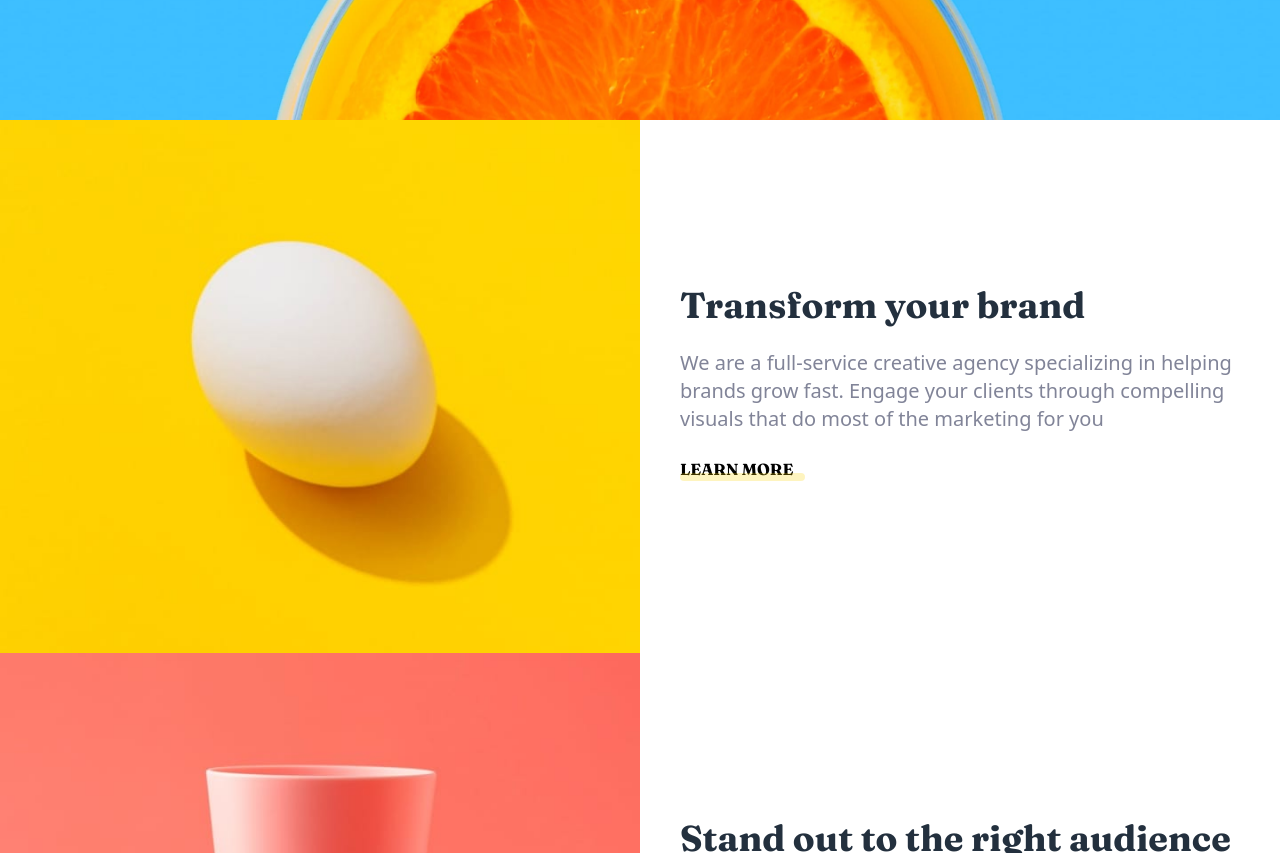
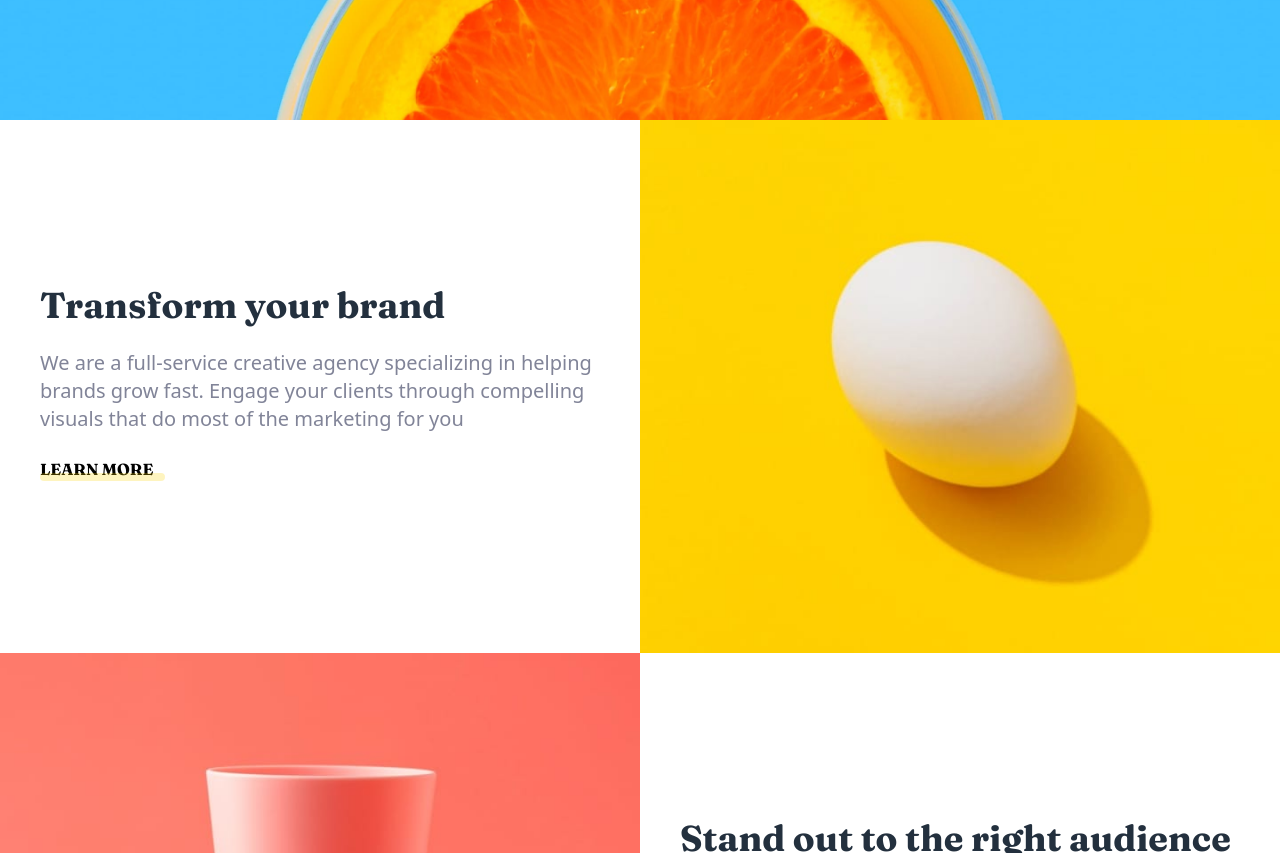
Before and after one commit to mdubelbeis/sunnyside-agency-landing-page, a React (Vite) app: page / in a window 1280 px wide. Shown: the part 480-1333 px from the top of the page. Built offline with nearby package versions, Linux system fonts and the light colour scheme.

Commit message:
cleaned up styling for responsiveness

```diff
--- a/src/components/header/NavLinks.jsx
+++ b/src/components/header/NavLinks.jsx
@@ -1,7 +1,11 @@
+import { useState } from 'react';
+
 const NavLinks = ({ showMenu }) => {
+  const [windowWidth, setWindowWidth] = useState(window.innerWidth);
+  const clippedMenu = windowWidth < 768 ? 'nav-clip' : '';
   return (
     <div
-      className={`absolute top-32 left-8 bg-pure-white text-center border-1 w-10/12 p-8 ${
+      className={`${clippedMenu} absolute top-20 left-10 bg-pure-white text-center border-1 w-10/12 p-20 ${
         showMenu ? '' : 'hidden'
       } lg:block lg:static lg:bg-transparent lg:top-0 lg:left-0 lg:m-0 lg:p-0 lg:h-full lg:w-auto`}
     >
--- a/src/components/products/ProductItem.jsx
+++ b/src/components/products/ProductItem.jsx
@@ -7,7 +7,7 @@ const ProductItem = ({
   hoverColor,
 }) => {
   return (
-    <div className={`md:flex md:${flexDir}`}>
+    <div className={`md:flex ${flexDir}`}>
       <div className="md:w-6/12">
         <img src={image} alt={image} />
       </div>
@@ -22,7 +22,7 @@ const ProductItem = ({
           <a className="font-fraunces" href="#">
             LEARN MORE
             <div
-              className={`border-4 w-[125px] mx-auto ${color} font-fraunces rounded-xl relative -top-2 md:mx-0`}
+              className={`border-4 w-[125px] mx-auto ${color} font-fraunces rounded-xl relative -top-2 md:mx-0 ${hoverColor}`}
             ></div>
           </a>
         </div>
--- a/src/components/products/Products.jsx
+++ b/src/components/products/Products.jsx
@@ -47,14 +47,14 @@ const Products = () => {
           title={productItems[0].title}
           description={productItems[0].description}
           color="border-yellow/25"
-          hoverColor="-yellow-500"
+          hoverColor="hover:border-yellow/50"
         />
         <ProductItem
           image={windowWidth < 768 ? mobileCup : desktopCup}
           title={productItems[1].title}
           description={productItems[1].description}
           color="border-soft-red/25"
-          hoverColor="-red-500"
+          hoverColor="hover:border-soft-red/50"
         />
       </div>
 
--- a/src/index.css
+++ b/src/index.css
@@ -4,3 +4,9 @@
 @tailwind base;
 @tailwind components;
 @tailwind utilities;
+
+@layer utilities {
+  .nav-clip {
+    clip-path: polygon(85% 13%, 100% 0, 100% 100%, 0 100%, 0 13%);
+  }
+}
--- a/tailwind.config.js
+++ b/tailwind.config.js
@@ -3,14 +3,14 @@ module.exports = {
   theme: {
     extend: {
       backgroundImage: {
-        'mobile-header-image':
-          "url('./src/images/mobile/image-header.jpg')",
-        'desktop-header-image':
-          "url('./src/images/desktop/image-header.jpg')",
+        'mobile-header-image': "url('./src/images/mobile/image-header.jpg')",
+        'desktop-header-image': "url('./src/images/desktop/image-header.jpg')",
         'mobile-product-image__graphic-design':
           "url('./src/images/mobile/image-graphic-design.jpg')",
         'mobile-product-image__photography':
           "url('./src/images/mobile/image-photography.jpg')",
+        'nav-clip':
+          'clip-path: polygon(85% 13%, 100% 0, 100% 100%, 0 100%, 0 13%)',
       },
       fontFamily: {
         barlow: ['Barlow', 'sans-serif'],
```
